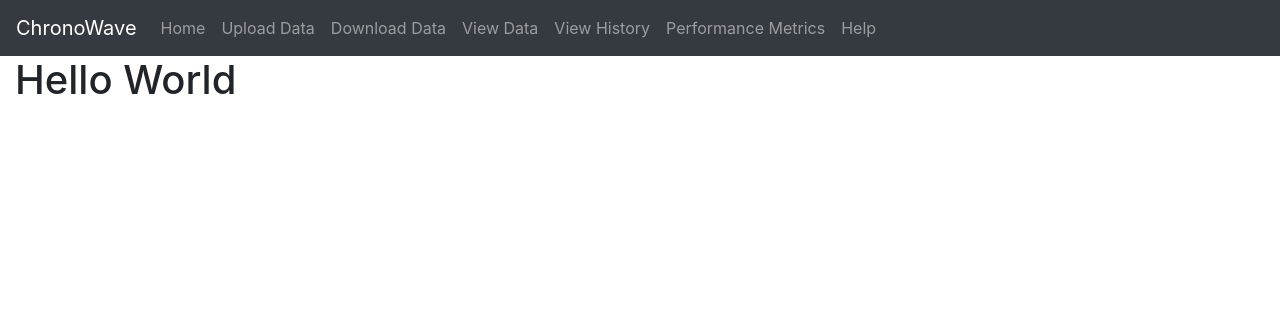
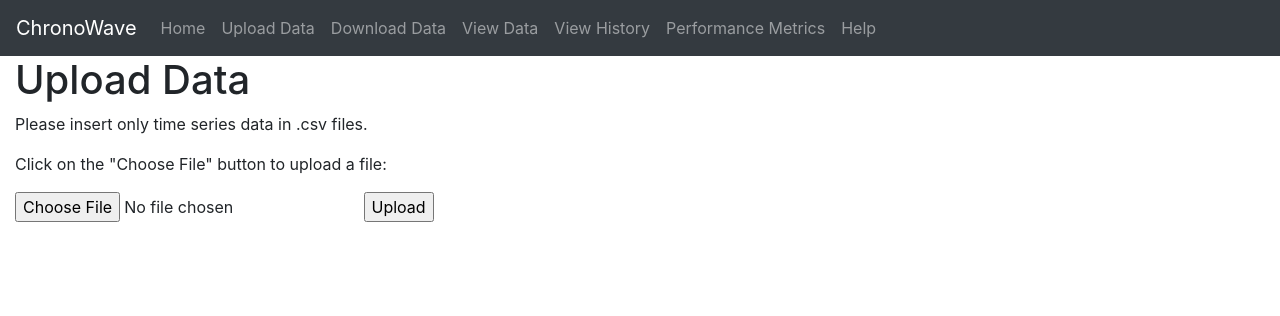
Before and after one commit to iperkins987/cs422_project01, a Flask app: page /upload_data in a window 1280 px wide. Shown: the top 316 px of the page. Run offline with Flask 2, Linux system fonts and the light colour scheme; some libraries are stand-ins or nearby versions.

Commit message:
added to upload_data, added uploads folder for upload files, and routed upload_data to main.py

```diff
--- a/main.py
+++ b/main.py
@@ -1,9 +1,9 @@
-from flask import Flask, render_template
+from flask import Flask, render_template, request, redirect
+
 
 app = Flask(__name__)
 
 
-# Basic views
 @app.route("/home")
 @app.route("/")
 def home():
@@ -14,6 +14,14 @@ def home():
 def upload_data():
     return render_template("upload_data.html")
 
+#Upload route to ./templates/uploads so when we upload a file it gets stored in uploads.
+@app.route('/upload', methods = ['POST'])
+def upload():
+    file = request.files['file']
+
+    file.save(f'./templates/uploads/{file.filename}')
+
+    return redirect('/')
 
 @app.route("/download_data")
 def download_data():
--- a/templates/upload_data.html
+++ b/templates/upload_data.html
@@ -3,6 +3,16 @@
 
 {% block content %}
 
-<h1>Hello World</h1>
+<h1>Upload Data</h1>
+    <p>Please insert only time series data in .csv files.</p>
+<body>
 
+    <p>Click on the "Choose File" button to upload a file:</p>
+
+    <form action="/upload" method="POST" enctype = "multipart/form-data">
+      <input type="file" name="file">
+      <input type="submit" value="Upload">
+    </form>
+
+</body>
 {% endblock %}
```
